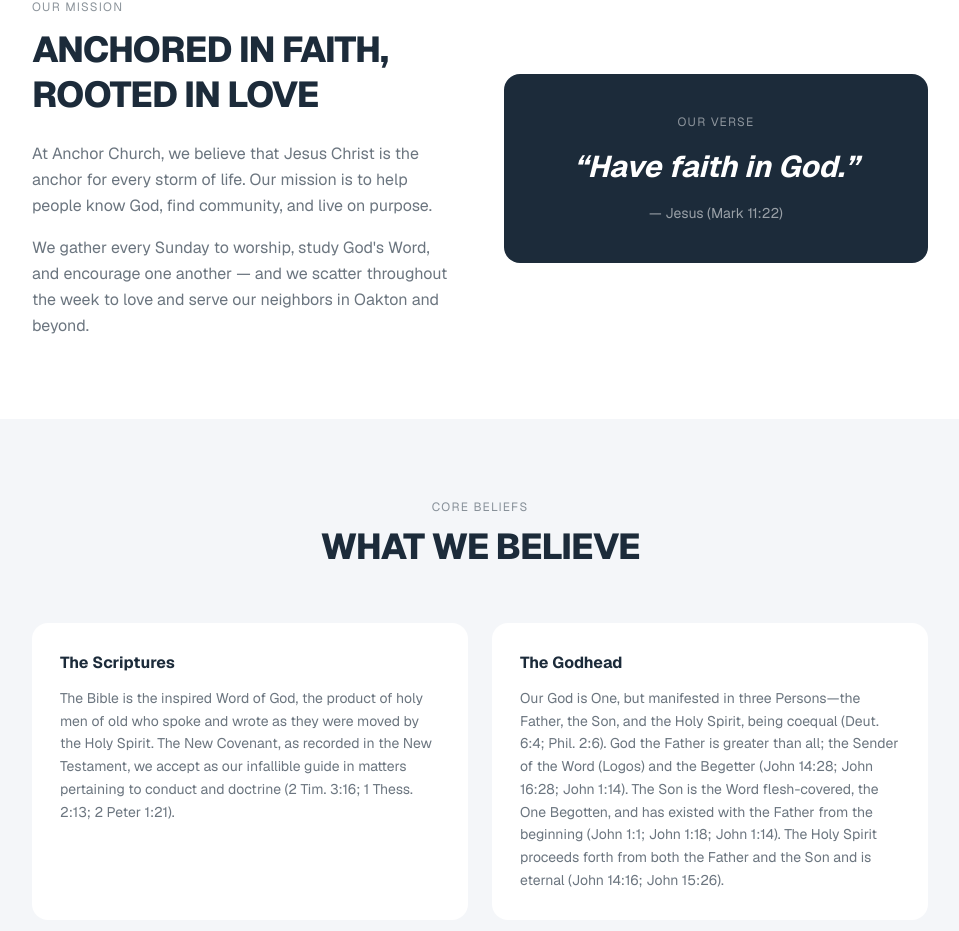
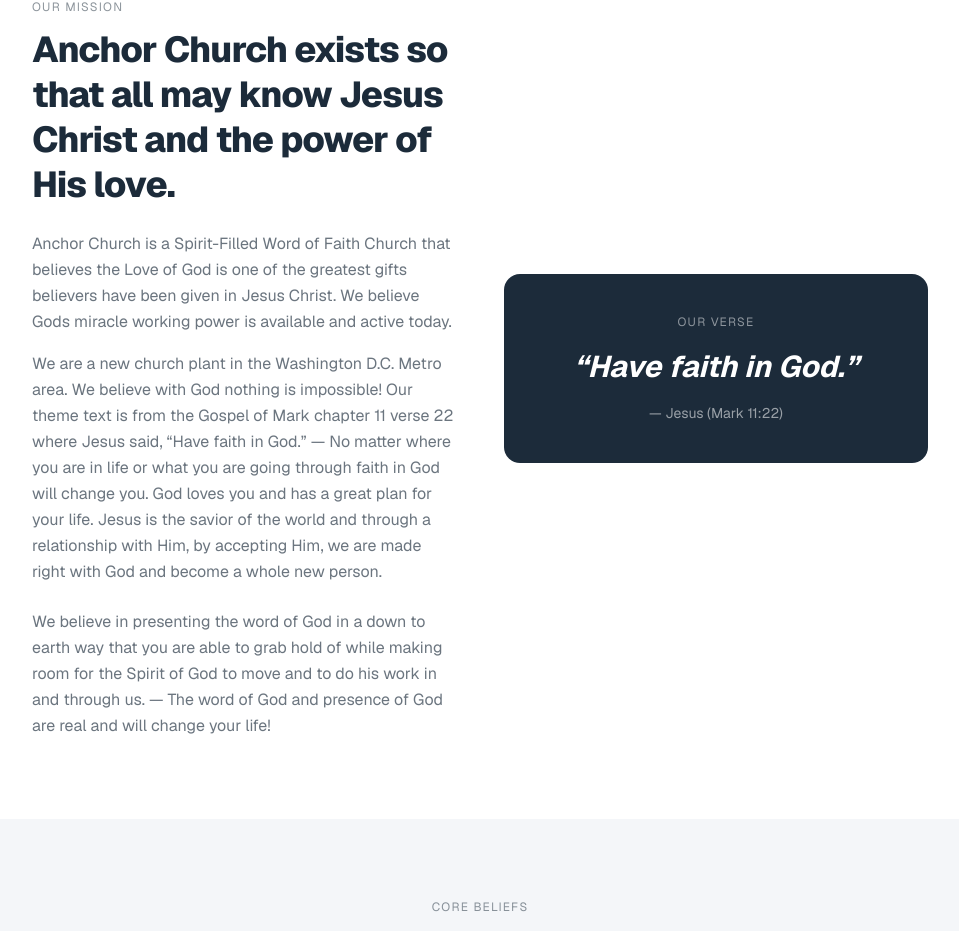
Before and after one commit to GladTal/AnchorChurch, a Next.js app: page /about in a window 1280 px wide. Shown: the part 557-1488 px from the top of the page, without its empty margins (160-1119 px from the left). Built offline with nearby package versions, Linux system fonts and the light colour scheme.

Commit message:
adding mission text

```diff
--- a/app/about/page.tsx
+++ b/app/about/page.tsx
@@ -30,15 +30,17 @@
             <div>
               <p className="text-[#1c2b3a]/50 text-xs tracking-widest uppercase mb-3">Our Mission</p>
               <h2 className="text-3xl md:text-4xl font-extrabold text-[#1c2b3a] mb-6 tracking-tight leading-tight">
-                ANCHORED IN FAITH,<br />ROOTED IN LOVE
+                Anchor Church exists so that all may know Jesus Christ and the power of His love.
               </h2>
               <p className="text-[#1c2b3a]/65 text-base leading-relaxed mb-4">
-                At Anchor Church, we believe that Jesus Christ is the anchor for every storm of life.
-                Our mission is to help people know God, find community, and live on purpose.
+                Anchor Church is a Spirit-Filled Word of Faith Church that believes the Love of God is one of the greatest gifts believers have been given in Jesus Christ. We believe Gods miracle working power is available and active today.
               </p>
               <p className="text-[#1c2b3a]/65 text-base leading-relaxed">
-                We gather every Sunday to worship, study God&apos;s Word, and encourage one another —
-                and we scatter throughout the week to love and serve our neighbors in Oakton and beyond.
+                We are a new church plant in the Washington D.C.  Metro area.  We believe with God nothing is impossible!  Our theme text is from the Gospel of Mark chapter 11 verse 22 where Jesus said, “Have faith in God.” — No matter where you are in life or what you are going through faith in God will change you. God loves you and has a great plan for your life. Jesus is the savior of the world and through a relationship with Him, by accepting Him, we are made right with God and become a whole new person.
+              </p>
+              <br />
+              <p className="text-[#1c2b3a]/65 text-base leading-relaxed">
+                We believe in presenting the word of God in a down to earth way that you are able to grab hold of while making room for the Spirit of God to move and to do his work in and through us. — The word of God and presence of God are real and will change your life!
               </p>
             </div>
             <div className="bg-[#1c2b3a] rounded-2xl p-10 text-center">
```
